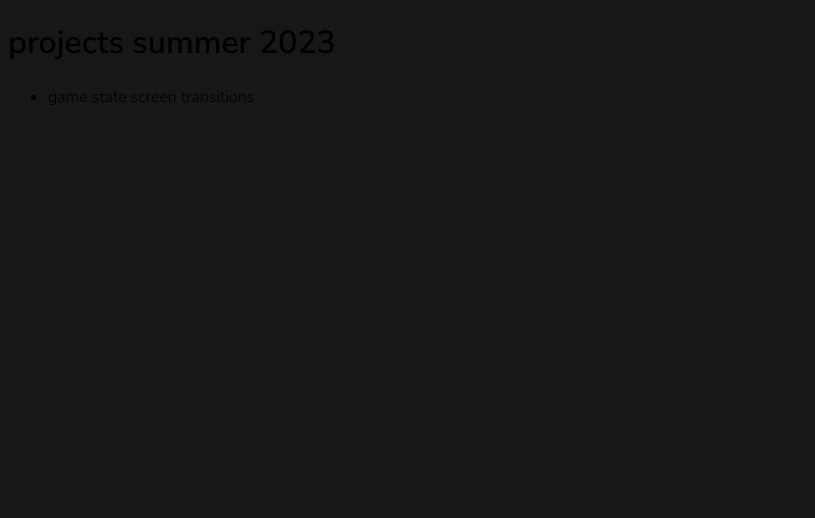
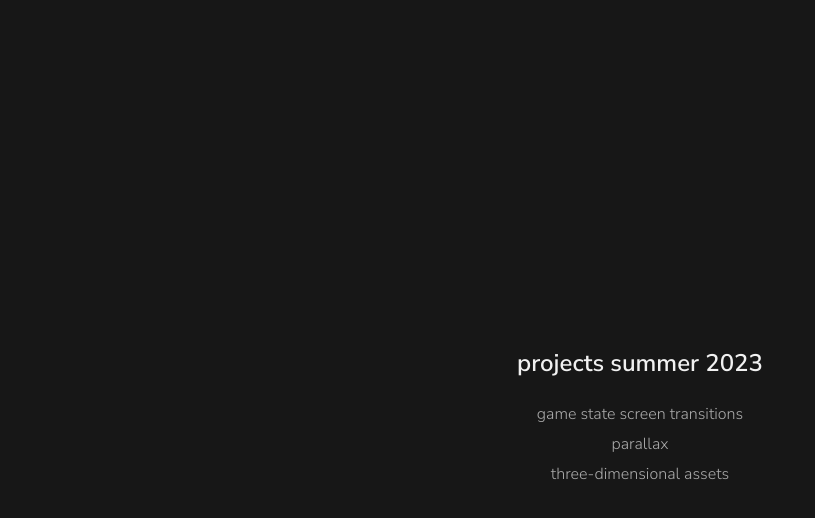
Before and after one commit to quinguyen-dev/projects-s23, a React (Vite) app: page / in a window 1280 px wide. Shown: the top 518 px of the page, without its empty margins (0-815 px from the left). Built offline with nearby package versions, Linux system fonts and the light colour scheme.

Commit message:
[🚧] Configured home page and .scss files.

```diff
--- a/index.html
+++ b/index.html
@@ -2,8 +2,23 @@
 <html lang="en">
     <head>
         <meta charset="UTF-8" />
-        <link rel="icon" type="image/svg+xml" href="/vite.svg" />
+
         <meta name="viewport" content="width=device-width, initial-scale=1.0" />
+        <meta
+            name="description"
+            content="This is a website that contains
+        numerous projects completed during the summer of 2023"
+        />
+        <!--
+            manifest.json provides metadata used when your web app is installed on a
+            user's mobile device or desktop. See https://developers.google.com/web/fundamentals/web-app-manifest/
+        -->
+        <!-- <link rel="manifest" href="%PUBLIC_URL%/manifest.json" /> -->
+        <link rel="preconnect" href="https://fonts.gstatic.com" crossorigin />
+        <link
+            rel="stylesheet"
+            href="https://fonts.googleapis.com/css?family=Nunito Sans:ital,wght@0,300;0,600"
+        />
         <title>projects s23</title>
     </head>
     <body>
--- a/src/App.tsx
+++ b/src/App.tsx
@@ -1,5 +1,22 @@
-import React from "react";
+import React, { Profiler, ProfilerOnRenderCallback } from "react";
+import {
+    Route,
+    RouterProvider,
+    createBrowserRouter,
+    createRoutesFromElements,
+} from "react-router-dom";
+import { Home } from "src/pages";
+
+const router = createBrowserRouter(
+    createRoutesFromElements(<Route path="/" element={<Home />} />)
+);
 
 export default function App() {
-    return <></>;
+    return (
+        // <Profiler id="app" onRender={callback}>
+        <main>
+            <RouterProvider router={router} />
+        </main>
+        // </Profiler>
+    );
 }
--- a/src/main.tsx
+++ b/src/main.tsx
@@ -1,21 +1,12 @@
-import React from "react";
-import ReactDOM from "react-dom/client";
-import { createBrowserRouter, RouterProvider } from "react-router-dom";
+import React, { Profiler } from "react";
+import { createRoot } from "react-dom/client";
 
-// import App from "src/App";
-import { Home } from "src/pages";
+import App from "src/App";
 
 import "styles/main.scss";
 
-const router = createBrowserRouter([
-    {
-        path: "/",
-        element: <Home />,
-    },
-]);
-
-ReactDOM.createRoot(document.getElementById("root") as HTMLElement).render(
+createRoot(document.getElementById("root") as HTMLElement).render(
     <React.StrictMode>
-        <RouterProvider router={router} />
+        <App />
     </React.StrictMode>
 );
--- a/src/pages/Home/Home.tsx
+++ b/src/pages/Home/Home.tsx
@@ -1,14 +1,23 @@
 import React from "react";
+import { Link } from "react-router-dom";
 
 export default function Home() {
     return (
         <>
-            <div>
+            <nav className="home-container">
                 <h1>projects summer 2023</h1>
-                <ul>
-                    <li>game state screen transitions</li>
+                <ul className="projects">
+                    <li>
+                        <Link to="/games">game state screen transitions</Link>
+                    </li>
+                    <li>
+                        <Link to="/parallax">parallax</Link>
+                    </li>
+                    <li>
+                        <Link to="/three-dim">three-dimensional assets</Link>
+                    </li>
                 </ul>
-            </div>
+            </nav>
         </>
     );
 }
--- /dev/null
+++ b/src/pages/Home/_Home.scss
@@ -0,0 +1,24 @@
+@use "styles/settings" as *;
+
+.home-container {
+    display: flex;
+    flex-direction: column;
+
+    align-items: center;
+    justify-content: center;
+
+    height: 100vh;
+}
+
+.projects {
+    @include reset-list;
+
+    li {
+        text-align: center;
+        padding: 4px 0;
+    }
+
+    a {
+        text-decoration: none;
+    }
+}
--- a/src/styles/main.scss
+++ b/src/styles/main.scss
@@ -1,10 +1,17 @@
-@use "./settings/config" as *;
+@use "styles/settings" as *;
+
+@forward "src/pages/Home/Home";
 
 html {
+    box-sizing: border-box;
+    font-family: $font-family;
+
+    scroll-behavior: smooth;
+}
+
+body {
     background-color: $background-color;
-    box-sizing: border-box;
-
-    font-family: $font-family;
+    color: $primary-font-color;
 }
 
 h1,
@@ -13,5 +20,10 @@ h3,
 h4,
 h5,
 h6 {
+    color: $header-font-color;
     font-weight: bold;
 }
+
+a {
+    color: $primary-font-color;
+}
--- a/src/styles/settings/_config.scss
+++ b/src/styles/settings/_config.scss
@@ -1,11 +1,12 @@
 /* ==================== Colors ==================== */
 
 $background-color: #171717;
-$primary-text-font: #f1f1f1;
+
+$header-font-color: #f1f1f1;
+$primary-font-color: #aaaaaa;
 
 /* ================== Typography ================== */
 
-@import url("https://fonts.googleapis.com/css?family=Nunito Sans:ital,wght@0,300;0,600");
 $font-family: "Nunito Sans", sans-serif;
 
 /* ================= Breakpoints ================== */
--- /dev/null
+++ b/src/styles/settings/_index.scss
@@ -0,0 +1,2 @@
+@forward "./config";
+@forward "./mixins";
--- /dev/null
+++ b/src/styles/settings/_mixins.scss
@@ -0,0 +1,7 @@
+@mixin reset-list {
+    margin: 0;
+    padding: 0;
+    list-style: none;
+}
+
+$test-color: red;
```
